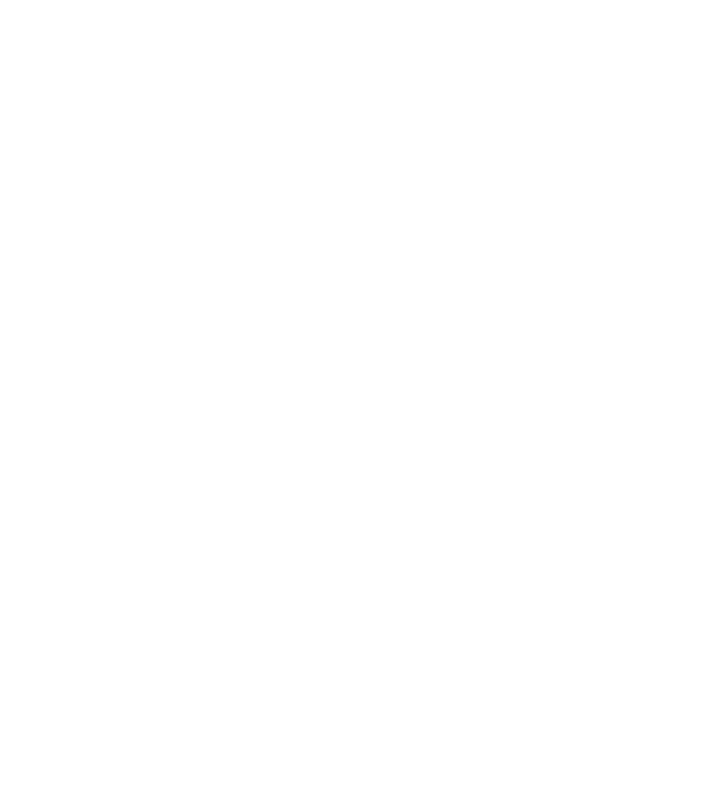
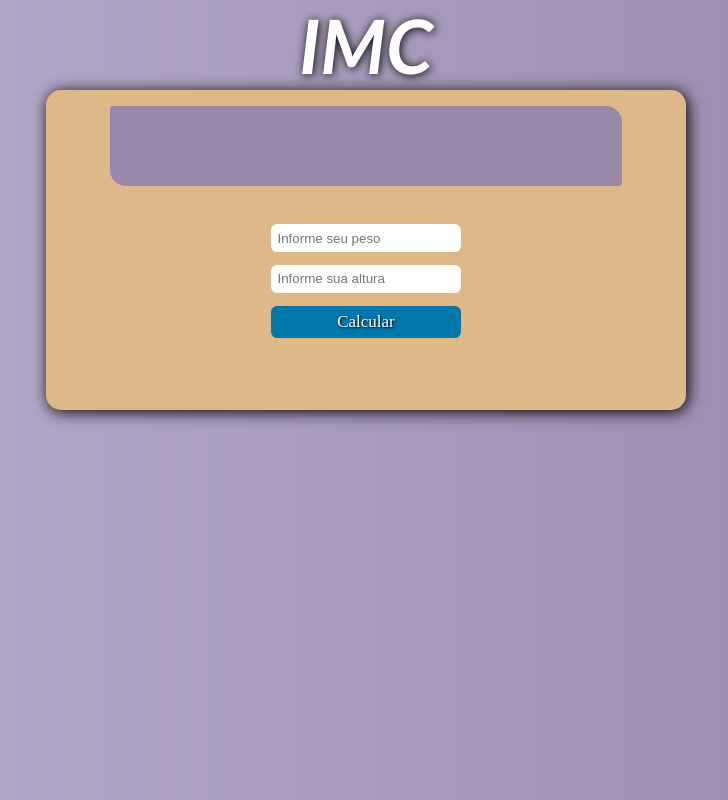
Before and after one commit to Alexandre192001/IMC, a website: page main/main.html in a window 1280 px wide. Shown: the whole page, without its empty margins (274-1002 px from the left). Drawn offline with Linux system fonts and the light colour scheme.

Commit message:
Finalização do projeto IMC

```diff
--- a/main/main.css
+++ b/main/main.css
@@ -0,0 +1,90 @@
+/*Zerando valores padrões*/
+*{
+  margin: 0%;
+  padding: 0%;
+  box-sizing: border-box;
+}
+/*Sessao principal*/
+.sessao-principal{
+  height: 100vh;
+  width: 100%;
+  background-image: linear-gradient(to left,
+  #98a,
+  #87a9);
+}
+.titulo-section{
+  text-align: center;
+  color: #fff;
+  font-size: 50px;
+  font-family: 'Trebuchet MS', 'Lucida Sans Unicode', 'Lucida Grande', 'Lucida Sans', Arial, sans-serif;
+  text-shadow: 1px 1px 10px #000;
+  font-style: italic;
+}
+.container{
+  position: relative;
+  border: none;
+  background-color: burlywood;
+  box-shadow: 2px 2px 1rem;
+  width: 50%;
+  display: flex;
+  flex-direction: column;
+  justify-content: center;
+  align-items: center;
+  margin-left: auto;
+  height: 20rem;
+  border-radius: 15px;
+  margin-right: auto;
+}
+.resultado-imc{
+  position: absolute;
+  top: 1rem;
+  border: none;
+  width: 80%;
+  background-color: #98a;
+  height: 5rem;
+  border-radius: .2rem 1rem ;
+  display: flex;
+  align-items: center;
+  justify-content: center;
+}
+.resultado-imc>.resultado{
+  color: #fff;
+  font-size: 30px;
+  padding: 2rem;
+  font-family:fantasy;
+  letter-spacing: .8px;
+  text-shadow: 1px 1px 1px #000;
+}
+
+.calculador-valores{
+  position: absolute;
+  top: 8rem;
+  display: flex;
+  flex-direction: column;
+
+
+}
+.calculador-valores>input,
+.calculador-valores>button{
+  padding: .4rem .4rem;
+  margin: .4rem;
+  border: none;
+  border-radius: .4rem;
+  outline: none;
+}
+.calculador-valores>button{
+  background-color: #07a;
+  color: #fff;
+  font-size: 17px;
+  font-family: 'Times New Roman', Times, serif;
+  text-shadow: 1px 1px 2px #000;
+  cursor: pointer;
+  transition: .4s;
+}
+
+.calculador-valores>button:hover{
+  background-color: #fff;
+  color: #07a;
+  text-shadow: none;
+  border: solid 1px #07a;
+}
--- a/main/main.html
+++ b/main/main.html
@@ -5,8 +5,32 @@
   <meta http-equiv="X-UA-Compatible" content="IE=edge">
   <meta name="viewport" content="width=device-width, initial-scale=1.0">
   <title>Calcular IMC</title>
+  <link rel="stylesheet" href="main.css">
+  <script defer src="main.js"></script>
 </head>
 <body>
+  <section class="sessao-principal">
+    <div class="titulo-section">
+      <h1>IMC</h1>
+    </div>
+    <div class="container">
 
+      <div class="resultado-imc">
+        <div class="resultado">
+
+        </div>
+      </div>
+
+      <div class="calculador-valores">
+
+        <input type="number" autocomplete="off"
+        id="peso" required placeholder="Informe seu peso">
+        <input type="number" autocomplete="off"
+        id="altura" required placeholder="Informe sua altura">
+        <button class="btn_imc">Calcular</button>
+      </div>
+    </div>
+
+  </section>
 </body>
 </html>
--- a/main/main.js
+++ b/main/main.js
@@ -0,0 +1,40 @@
+document.querySelector(".btn_imc").addEventListener("click",
+()=>{
+  const peso = document.getElementById("peso").value;
+  const altura = document.getElementById("altura").value;
+  const imc = (Number(peso)/Number(altura*altura)).toFixed(1);
+
+  if(imc<18.5){
+    document.querySelector(".resultado").innerHTML =`
+      IMC - ${imc} \n /
+      Situação - Abaixo do peso
+    `;
+    } else if(imc<25){
+      document.querySelector(".resultado").innerHTML =`
+      IMC - ${imc} \n /
+      Situação - Peso normal
+    `;
+    } else if(imc<30){
+      document.querySelector(".resultado").innerHTML =`
+      IMC - ${imc} \n/
+      Situação - Sobrepeso
+    `;
+    } else if(imc<35){
+      document.querySelector(".resultado").innerHTML =`
+      IMC - ${imc} \n/
+      Situação - Obesidade grau I
+    `;
+
+    } else if(imc<40){
+      document.querySelector(".resultado").innerHTML =`
+      IMC - ${imc} \n/
+      Situação - Obesidade grau II
+    `;
+    }
+    else{
+      document.querySelector(".resultado").innerHTML =`
+      IMC - ${imc} \n/
+      Situação - Obesidade grau III ou Mórbida
+    `;
+    }
+})
```
